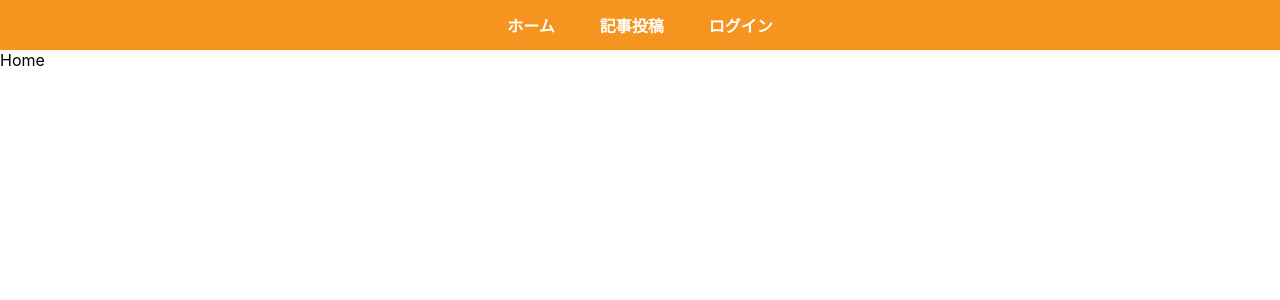
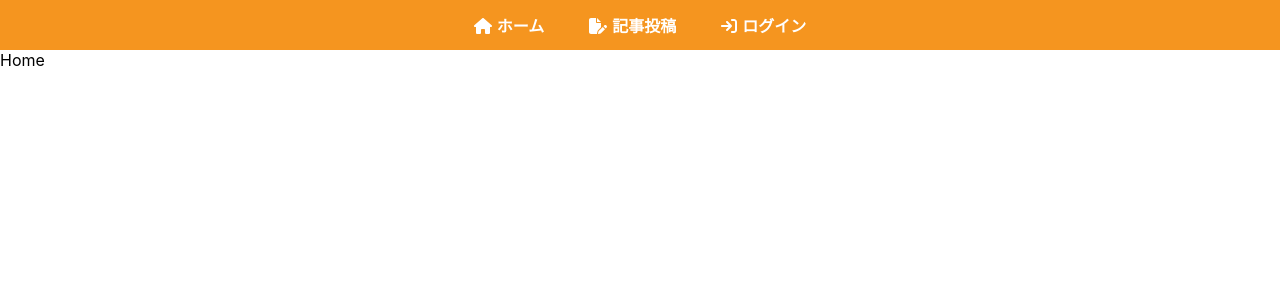
Before and after one commit to nachan28/blog-with-firebase, a React (Create React App) app: page / in a window 1280 px wide. Shown: the top 300 px of the page. Built offline with nearby package versions, Linux system fonts and the light colour scheme.

Commit message:
add: add icons to Navbar with fontawesome package

```diff
--- a/src/components/Navbar.css
+++ b/src/components/Navbar.css
@@ -17,3 +17,7 @@
 nav a:hover {
     color: cadetblue;
 }
+
+nav svg {
+    margin-right: 5px;
+}
--- a/src/components/Navbar.js
+++ b/src/components/Navbar.js
@@ -1,13 +1,28 @@
 import React from "react";
 import { Link } from "react-router-dom";
 import "./Navbar.css";
+import { FontAwesomeIcon } from "@fortawesome/react-fontawesome";
+import {
+  faHouse,
+  faFilePen,
+  faArrowRightToBracket,
+} from "@fortawesome/free-solid-svg-icons";
 
 export const Navbar = () => {
   return (
     <nav>
-      <Link to="/">ホーム</Link>
-      <Link to="/createpost">記事投稿</Link>
-      <Link to="/login">ログイン</Link>
+      <Link to="/">
+        <FontAwesomeIcon icon={faHouse} />
+        ホーム
+      </Link>
+      <Link to="/createpost">
+        <FontAwesomeIcon icon={faFilePen} />
+        記事投稿
+      </Link>
+      <Link to="/login">
+        <FontAwesomeIcon icon={faArrowRightToBracket} />
+        ログイン
+      </Link>
     </nav>
   );
 };
```
